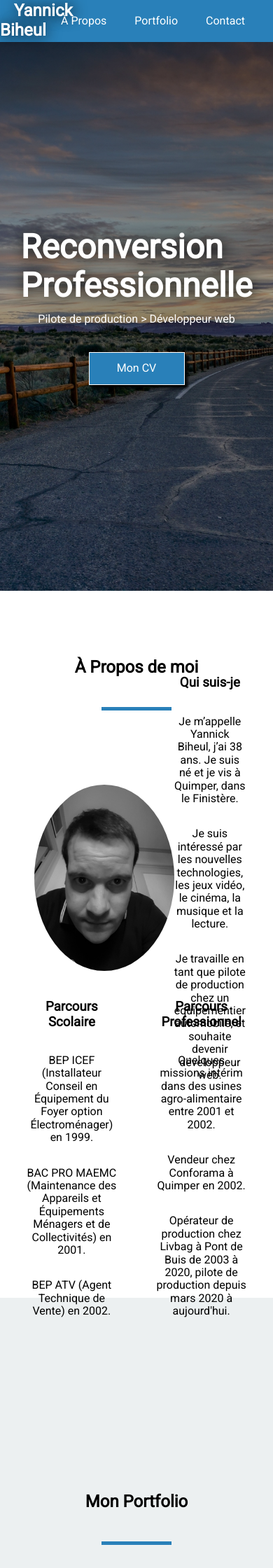
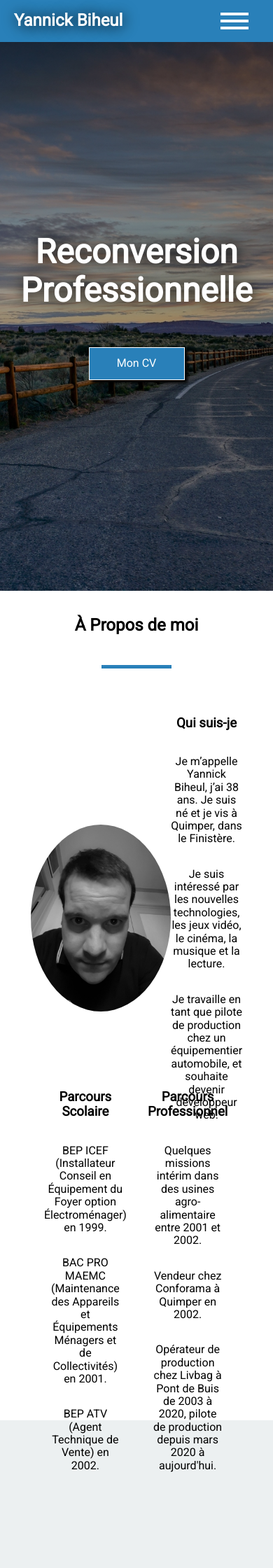
Before and after one commit to yannickbiheul/projet1, a PHP site: page / in a window 390 px wide. Shown: the top 2240 px of the page at 70% size. Run offline with PHP 8.4, Linux system fonts and the light colour scheme.

Commit message:
Ajout menu Burger

```diff
--- a/css/style.css
+++ b/css/style.css
@@ -50,6 +50,102 @@ nav>a:hover {
 }
 
 
+.boutonBurger {
+    width: 40px;
+    height: 40px;
+    /* border: 1px solid #fff; */
+    position: fixed;
+    top: 10px;
+    right: 35px;
+    display: none;
+    flex-direction: column;
+    justify-content: center;
+    align-items: center;
+    z-index: 25;
+    cursor: pointer;
+}
+
+.boutonBurger>span {
+    background-color: #fff;
+    width: 100%;
+    height: 4px;
+    margin-top: 3px;
+    margin-bottom: 3px;
+}
+
+.menuBurger {
+    position: fixed;
+    top: 0;
+    left: -100vw;;
+    width: 100vw;
+    height: 100vh;
+    background-color: var(--bleu2);
+    color: #fff;
+    display: flex;
+    flex-direction: column;
+    justify-content: center;
+    align-items: center;
+    z-index: 20;
+    transition-duration: 0.5s;
+}
+
+.menuBurgerOpen {
+    left: 0;
+}
+
+.navBurger {
+    display: flex;
+    flex-direction: column;
+    justify-content: center;
+    align-items: center;
+}
+
+.navBurger>a {
+    margin-top: 20px;
+    margin-bottom: 20px;
+    text-decoration: none;
+    color: #fff;
+    font-size: 2em;
+}
+
+.navBurger>a:hover {
+    text-decoration: underline;
+}
+
+@media screen and (max-width: 1200px) {
+    header {
+        justify-content: flex-start;
+    }
+    .headerTitle {
+        width: 50%;
+    }
+    nav {
+        display: none;
+    }
+    .boutonBurger {
+        display: flex;
+    }
+}
+
+@media screen and (max-width: 600px) {
+    header {
+        justify-content: flex-start;
+    }
+    .headerTitle {
+        width: 75%;
+    }
+    nav {
+        display: none;
+    }
+    .containerAccueil>h1 {
+        font-size: 2em;
+    }
+    .containerAccueil>p {
+        display: none;
+    }
+}
+
+
 
                                         /* ACCUEIL */
 #accueil {
@@ -61,6 +157,7 @@ nav>a:hover {
     flex-direction: column;
     justify-content: center;
     align-items: center;
+    text-align: center;
 }
 
 .containerAccueil {
@@ -112,12 +209,15 @@ nav>a:hover {
 
                                         /* A PROPOS */
 #apropos {
-    min-height: 75vh;
+    min-height: 100vh;
     display: flex;
     flex-direction: column;
     justify-content: center;
     align-items: center;
-    padding-top: 60px;
+    /* background: linear-gradient(225deg, rgba(0, 0, 0, 0.4) 50%, rgba(0, 0, 0, 0.4) 50%), url('../images/sable.jpg');
+    background-size: cover;
+    background-position: center;
+    color: #fff; */
 }
 
 .sectionTitle {
@@ -147,7 +247,7 @@ nav>a:hover {
 
 .quiSuisJe {
     width: 75%;
-    height: 400px;
+    min-height: 300px;
     /* border: 1px solid #000; */
     display: flex;
     flex-direction: column;
@@ -157,7 +257,7 @@ nav>a:hover {
 
 .quiSuisJeContainer {
     display: flex;
-    justify-content: space-around;
+    justify-content: center;
     align-items: center;
     width: 100%;
     height: 100%;
@@ -182,7 +282,7 @@ nav>a:hover {
 
 .containerApropos {
     /* border: 1px solid #000; */
-    width: 95%;
+    width: 75%;
     height: 400px;
     display: flex;
     justify-content: space-around;
@@ -214,7 +314,7 @@ nav>a:hover {
 
                                         /* PORTFOLIO */
 #portfolio {
-    min-height: 75vh;
+    min-height: 100vh;
     display: flex;
     flex-direction: column;
     justify-content: center;
--- a/header.php
+++ b/header.php
@@ -1,7 +1,6 @@
 <header>
     <div class="headerTitle">
-        <a href="#accueil">
-            Yannick Biheul</a>
+        <a href="#accueil">Yannick Biheul</a>
     </div>
     <nav>
         <a href="#apropos">À Propos</a>
@@ -9,3 +8,18 @@
         <a href="#contact">Contact</a>
     </nav>
 </header>
+
+<div class="boutonBurger">
+    <span></span>
+    <span></span>
+    <span></span>
+</div>
+
+<div class="menuBurger">
+    <div class="navBurger">
+        <a href="#accueil" class="boutonAccueil">Accueil</a>
+        <a href="#apropos" class="boutonApropos">À Propos</a>
+        <a href="#portfolio" class="boutonPortfolio">Portfolio</a>
+        <a href="#contact" class="boutonContact">Contact</a>
+    </div>
+</div>
--- a/index.php
+++ b/index.php
@@ -7,7 +7,7 @@
     <link rel="stylesheet" href="css/style.css">
     <link rel="stylesheet" href="css/normalize.css">
     <link href="https://fonts.googleapis.com/css2?family=Roboto&display=swap" rel="stylesheet">
-    <script src="script.js" defer></script>
+    <script src="js/main.js" defer></script>
 </head>
 <body>
 
--- /dev/null
+++ b/js/main.js
@@ -0,0 +1,25 @@
+const boutonBurger = document.querySelector('.boutonBurger');
+const menuBurger = document.querySelector('.menuBurger');
+
+const boutonAccueil = document.querySelector('.boutonAccueil');
+const boutonApropos = document.querySelector('.boutonApropos');
+const boutonPortfolio = document.querySelector('.boutonPortfolio');
+const boutonContact = document.querySelector('.boutonContact');
+
+
+boutonBurger.addEventListener('click', function() {
+    menuBurger.classList.toggle('menuBurgerOpen');
+});
+
+boutonAccueil.addEventListener('click', function () {
+    menuBurger.classList.toggle('menuBurgerOpen');
+})
+boutonApropos.addEventListener('click', function () {
+    menuBurger.classList.toggle('menuBurgerOpen');
+})
+boutonPortfolio.addEventListener('click', function () {
+    menuBurger.classList.toggle('menuBurgerOpen');
+})
+boutonContact.addEventListener('click', function () {
+    menuBurger.classList.toggle('menuBurgerOpen');
+})
```
Also changed, not shown: README.md, images/sable.jpg (added).
